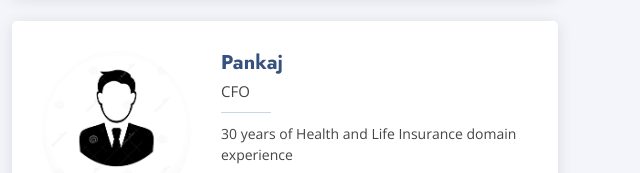
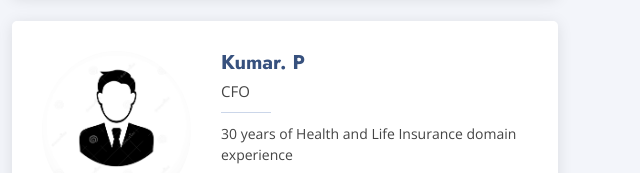
Before and after one commit to AJEETX/ajeetx.github.io, a plain HTML site: page index.html in a window 1280 px wide. Shown: the part 3398-3571 px from the top of the page, 640-1280 px from the left. Drawn offline with nearby package versions, Linux system fonts and the light colour scheme.

Commit message:
update name agan

```diff
--- a/index.html
+++ b/index.html
@@ -366,7 +366,7 @@
             <div class="member d-flex align-items-start">
               <div class="pic"><img src="assets/img/team/cfo.jpg" class="img-fluid" alt=""></div>
               <div class="member-info">
-                <h4>Pankaj </h4>
+                <h4>Kumar. P </h4>
                 <span>CFO</span>
                 <p>30 years of Health and Life Insurance domain experience </p>
                 <div class="social">
```
